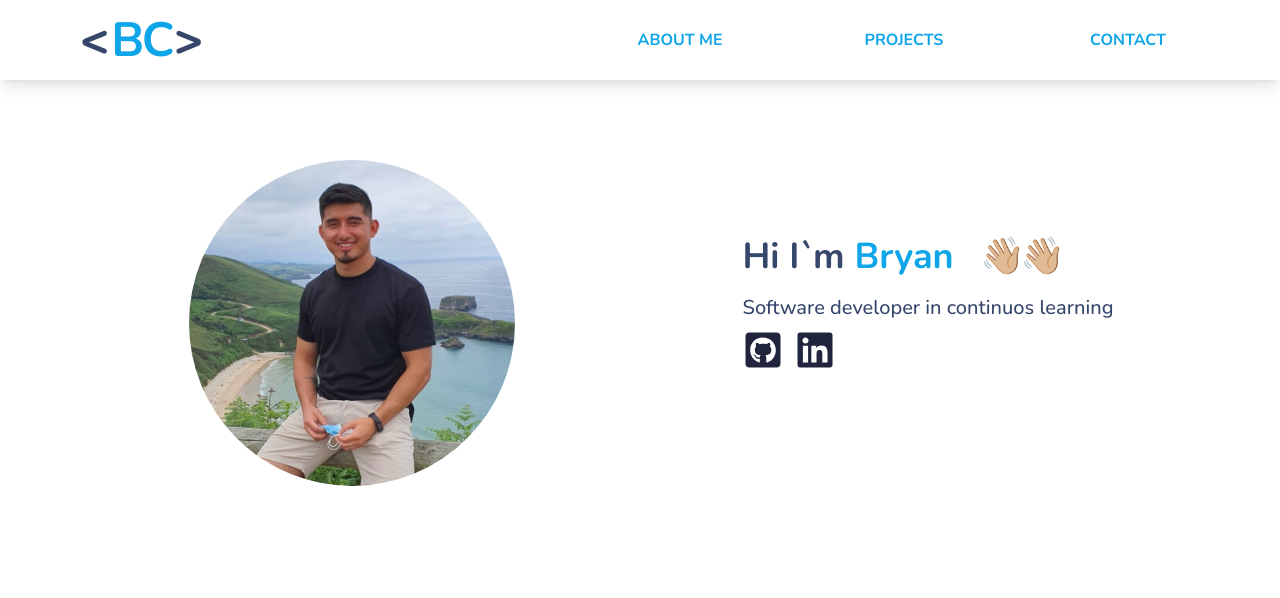
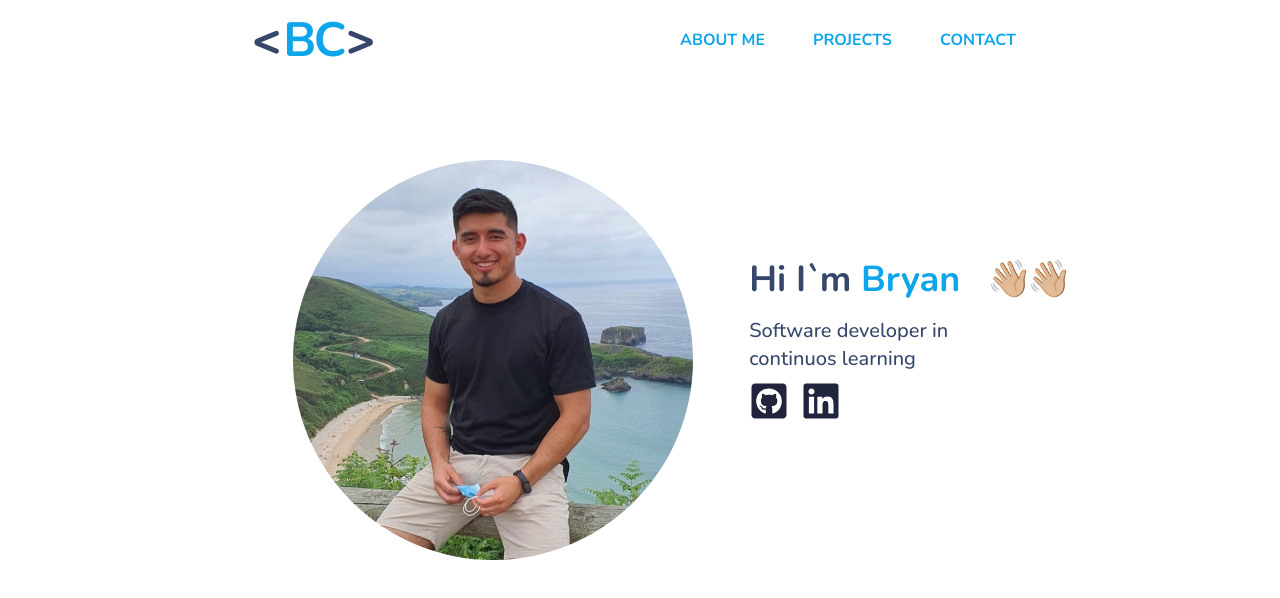
Before and after one commit to BrianC9/portfolio, a Next.js app: page / in a window 1280 px wide. Shown: the top 598 px of the page. Built offline with nearby package versions, Linux system fonts and the light colour scheme.

Commit message:
fix: header style

```diff
--- /dev/null
+++ b/components/DesktopNav.jsx
@@ -0,0 +1,44 @@
+import Link from "next/link";
+function DesktopNav({ path }) {
+  return (
+    <nav>
+      <ul className="hidden md:flex gap-6  ">
+        <Link href={"/aboutme"}>
+          <li
+            className={`px-3 ${
+              path === "/aboutme"
+                ? "cursor-pointer uppercase list-none   font-bold  text-center  bg-secondary text-white transition-all duration-200 rounded-full"
+                : "cursor-pointer uppercase list-none  text-secondary font-bold  text-center  hover:bg-secondary hover:text-white transition-all duration-200 hover:rounded-full"
+            }`}
+          >
+            About me
+          </li>
+        </Link>
+        <Link href={"/projects"}>
+          <li
+            className={`px-3 ${
+              path.split("/")[1] === "projects"
+                ? "cursor-pointer uppercase list-none   font-bold  text-center  bg-secondary text-white transition-all duration-200 rounded-full"
+                : "cursor-pointer uppercase list-none  text-secondary font-bold  text-center   hover:bg-secondary hover:text-white transition-all duration-200 hover:rounded-full"
+            }`}
+          >
+            Projects
+          </li>
+        </Link>
+        <Link href={"/contact"}>
+          <li
+            className={`px-3 ${
+              path === "/contact"
+                ? "cursor-pointer uppercase list-none   font-bold  text-center  bg-secondary text-white transition-all duration-200 rounded-full"
+                : "cursor-pointer uppercase list-none  text-secondary font-bold  text-center  hover:bg-secondary hover:text-white transition-all duration-200 hover:rounded-full"
+            }`}
+          >
+            Contact
+          </li>
+        </Link>
+      </ul>
+    </nav>
+  );
+}
+
+export default DesktopNav;
--- a/components/Hamburguer.jsx
+++ b/components/Hamburguer.jsx
@@ -7,7 +7,7 @@ export default function Hamburguer({ isOpen, handleIsOpen }) {
         <div className="relative py-3 mx-auto sm:max-w-xl">
           <nav>
             <button
-              className="relative w-10 h-10 text-primary bg-white rounded-sm focus:outline-none"
+              className="relative w-10 h-10 text-neutral bg-secondary rounded-sm focus:outline-none"
               onClick={handleIsOpen}
             >
               <span className="sr-only">Open main menu</span>
--- a/components/Header.jsx
+++ b/components/Header.jsx
@@ -6,11 +6,12 @@
 
 // TODO: REFACTOR TO MAKE A FLOAT NAVBAR LIKE: https://skiff.com/
 
-import Logo from './Logo';
-import Link from 'next/link';
-import { useRouter } from 'next/router';
-import { useState } from 'react';
-import Hamburguer from './Hamburguer';
+import Logo from "./Logo";
+import Link from "next/link";
+import { useRouter } from "next/router";
+import { useState } from "react";
+import Hamburguer from "./Hamburguer";
+import DesktopNav from "./DesktopNav";
 function Header() {
   const [isOpen, setIsOpen] = useState(false);
   const { asPath } = useRouter();
@@ -18,111 +19,74 @@ function Header() {
     setIsOpen(!isOpen);
   };
   return (
-    <header className='w-full sticky top-0 z-50 bg-neutral shadow-lg h-20 px-5 sm:px-10 md:px-15 lg:px-20 xl:px-30 mb-10 md:mb-20'>
-      <div className='flex justify-between items-center  h-full  '>
+    <header className="flex justify-between items-center sticky rounded-b-xl md:rounded-full top-0 z-50   max-w-[85ch] mx-auto  bg-neutral/20 backdrop-blur-md mb-10  md:mb-20 h-20 px-5 sm:px-10 md:px-15 lg:px-5  ">
       <Logo />
-        <nav>
-          <ul className='hidden md:flex'>
-            <Link href={'/aboutme'}>
+      <DesktopNav path={asPath} />
+      <div className="z-[100] md:hidden">
+        <Hamburguer isOpen={isOpen} handleIsOpen={handleOpen} />
+      </div>
+      <div
+        className={
+          isOpen
+            ? "md:hidden overflow-hidden fixed left-0 top-0 w-full h-screen transition-all  ease-in-out duration-300 bg-black/60"
+            : "hidden fixed left-[-100%] top-0 transition-all  ease-in-out duration-300"
+        }
+        id="mobile-menu"
+      >
+        <div className="bg-light   h-screen  p-5 sm:px-10 md:px-15">
+          <div
+            id="header-mobile"
+            className="flex items-center content-center justify-between "
+          >
+            <Logo />
+          </div>
+          <div className="flex flex-col gap-16">
+            <div>
+              <p className="border-b border-secondary text-sm sm:text-lg my-3 text-center w-fit mx-auto">
+                Software developer
+              </p>
+            </div>
+            <div id="mavbar-mobile" className=" py-6 ">
+              <ul className="flex flex-col items-center gap-10">
+                <Link href={"/"}>
                   <li
                     className={
-                  asPath === '/aboutme'
-                    ? 'cursor-pointer uppercase list-none   font-bold lg:ml-20 w-36 text-center md:py-1 bg-secondary text-white transition-all duration-200 rounded-full'
-                    : 'cursor-pointer uppercase list-none  text-secondary font-bold lg:ml-20 w-36 text-center md:py-1 hover:bg-secondary hover:text-white transition-all duration-200 hover:rounded-full'
+                      asPath === "/"
+                        ? "text-secondary sm:text-4xl cursor-pointer uppercase list-none text-3xl font-bold  text-center md:py-1 transition-all duration-200"
+                        : "active:text-secondary sm:text-4xl cursor-pointer uppercase list-none text-3xl font-bold  text-center md:py-1 transition-all duration-200 "
+                    }
+                  >
+                    Home
+                  </li>
+                </Link>
+                <Link href={"/aboutme"}>
+                  <li
+                    className={
+                      asPath === "/aboutme"
+                        ? "text-secondary sm:text-4xl cursor-pointer uppercase list-none text-3xl font-bold  text-center md:py-1 transition-all duration-200"
+                        : "active:text-secondary sm:text-4xl cursor-pointer uppercase list-none text-3xl font-bold  text-center md:py-1 transition-all duration-200 "
                     }
                   >
                     About me
                   </li>
                 </Link>
-            <Link href={'/projects'}>
+                <Link href={"/projects"}>
                   <li
                     className={
-                  asPath.split('/')[1] === 'projects'
-                    ? 'cursor-pointer uppercase list-none   font-bold lg:ml-20 w-36 text-center md:py-1 bg-secondary text-white transition-all duration-200 rounded-full'
-                    : 'cursor-pointer uppercase list-none  text-secondary font-bold lg:ml-20 w-36 text-center md:py-1  hover:bg-secondary hover:text-white transition-all duration-200 hover:rounded-full'
+                      asPath.split("/")[1] === "projects"
+                        ? "text-secondary sm:text-4xl cursor-pointer uppercase list-none text-3xl font-bold  text-center md:py-1 transition-all duration-200"
+                        : "active:text-secondary sm:text-4xl cursor-pointer uppercase list-none text-3xl font-bold  text-center md:py-1 transition-all duration-200 "
                     }
                   >
                     Projects
                   </li>
                 </Link>
-            <Link href={'/contact'}>
+                <Link href={"/contact"}>
                   <li
                     className={
-                  asPath === '/contact'
-                    ? 'cursor-pointer uppercase list-none   font-bold lg:ml-20 w-36 text-center md:py-1 bg-secondary text-white transition-all duration-200 rounded-full'
-                    : 'cursor-pointer uppercase list-none  text-secondary font-bold lg:ml-20 w-36 text-center md:py-1 hover:bg-secondary hover:text-white transition-all duration-200 hover:rounded-full'
-                }
-              >
-                Contact
-              </li>
-            </Link>
-          </ul>
-        </nav>
-        <div className='z-[100] md:hidden'>
-          <Hamburguer isOpen={isOpen} handleIsOpen={handleOpen} />
-        </div>
-        <div
-          className={
-            isOpen
-              ? 'md:hidden overflow-hidden fixed left-0 top-0 w-full h-screen transition-all  ease-in-out duration-300 bg-black/60'
-              : ' fixed left-[-100%] top-0 transition-all  ease-in-out duration-300'
-          }
-          id='mobile-menu'
-        >
-          <div className='bg-neutral   h-screen  p-5 sm:px-10 md:px-15'>
-            <div
-              id='header-mobile'
-              className='flex items-center content-center justify-between '
-            >
-              <Logo />
-            </div>
-            <div className='flex flex-col gap-16'>
-              <div>
-                <p className='border-b border-secondary text-sm sm:text-lg my-3 text-center w-fit mx-auto'>
-                  Software developer
-                </p>
-              </div>
-              <div id='mavbar-mobile' className=' py-6 '>
-                <ul className='flex flex-col items-center gap-10'>
-                  <Link href={'/'}>
-                    <li
-                      className={
-                        asPath === '/'
-                          ? 'text-secondary sm:text-4xl cursor-pointer uppercase list-none text-3xl font-bold  text-center md:py-1 transition-all duration-200'
-                          : 'active:text-secondary sm:text-4xl cursor-pointer uppercase list-none text-3xl font-bold  text-center md:py-1 transition-all duration-200 '
-                      }
-                    >
-                      Home
-                    </li>
-                  </Link>
-                  <Link href={'/aboutme'}>
-                    <li
-                      className={
-                        asPath === '/aboutme'
-                          ? 'text-secondary sm:text-4xl cursor-pointer uppercase list-none text-3xl font-bold  text-center md:py-1 transition-all duration-200'
-                          : 'active:text-secondary sm:text-4xl cursor-pointer uppercase list-none text-3xl font-bold  text-center md:py-1 transition-all duration-200 '
-                      }
-                    >
-                      About me
-                    </li>
-                  </Link>
-                  <Link href={'/projects'}>
-                    <li
-                      className={
-                        asPath.split('/')[1] === 'projects'
-                          ? 'text-secondary sm:text-4xl cursor-pointer uppercase list-none text-3xl font-bold  text-center md:py-1 transition-all duration-200'
-                          : 'active:text-secondary sm:text-4xl cursor-pointer uppercase list-none text-3xl font-bold  text-center md:py-1 transition-all duration-200 '
-                      }
-                    >
-                      Projects
-                    </li>
-                  </Link>
-                  <Link href={'/contact'}>
-                    <li
-                      className={
-                        asPath === '/contact'
-                          ? 'text-secondary sm:text-4xl cursor-pointer uppercase list-none text-3xl font-bold  text-center md:py-1 transition-all duration-200'
-                          : 'active:text-secondary sm:text-4xl cursor-pointer uppercase list-none text-3xl font-bold  text-center md:py-1 transition-all duration-200 '
+                      asPath === "/contact"
+                        ? "text-secondary sm:text-4xl cursor-pointer uppercase list-none text-3xl font-bold  text-center md:py-1 transition-all duration-200"
+                        : "active:text-secondary sm:text-4xl cursor-pointer uppercase list-none text-3xl font-bold  text-center md:py-1 transition-all duration-200 "
                     }
                   >
                     Contact
@@ -130,16 +94,15 @@ function Header() {
                 </Link>
               </ul>
               <div
-                  id='toggle'
-                  className='my-10 flex items-center gap-2 justify-center'
+                id="toggle"
+                className="my-10 flex items-center gap-2 justify-center"
               >
                 <span>ES</span>
-                  <label className='relative inline-flex items-center cursor-pointer'>
-                    <input type='checkbox' value='' className='sr-only peer' />
+                <label className="relative inline-flex items-center cursor-pointer">
+                  <input type="checkbox" value="" className="sr-only peer" />
                   <div className="w-11 h-6 bg-gray-200 rounded-full peer peer-focus:ring-4 peer-focus:ring-blue-300 dark:peer-focus:ring-blue-800 dark:bg-gray-700 peer-checked:after:translate-x-full peer-checked:after:border-white after:content-[''] after:absolute after:top-0.5 after:left-[2px] after:bg-white after:border-gray-300 after:border after:rounded-full after:h-5 after:w-5 after:transition-all dark:border-gray-600 peer-checked:bg-blue-600"></div>
                 </label>
                 <span>EN</span>
-                </div>
               </div>
             </div>
           </div>
--- a/components/Homepage.jsx
+++ b/components/Homepage.jsx
@@ -1,20 +1,19 @@
-import Head from "next/head";
 import Image from "next/image";
 import SocialIcons from "./SocialIcons";
 function Homepage() {
   return (
-    <main className="grid grid-cols-1 gap-8 place-items-center place-content-center px-5 sm:px-10 md:px-15 lg:px-20 xl:px-30 md:grid-cols-2 h-5/6">
+    <main className="max-w-[85ch] mx-auto flex-col md:flex md:flex-row items-center  justify-center gap-14  px-5 sm:px-10 md:px-15 lg:px-20 xl:px-30 md:grid-cols-2 ">
       <Image
         src={"/assets/images/foto-perfil.jpg"}
         alt="Myself portrait"
         width={400}
         height={400}
-        className="rounded-full w-3/4 md:w-[75%] lg:w-[60%]"
+        className="rounded-full"
         priority={true}
         blurDataURL={"/assets/images/foto-perfil.jpg"}
         placeholder="blur"
       />
-      <div className="flex flex-col items-center  gap-2 md:text-left md:items-start  ">
+      <section className="flex flex-col items-center  gap-2 md:text-left md:items-start  ">
         <div className="self-start  sm:pl-6 md:pl-0 text-3xl md:text-4xl  ">
           <h1 className="typewritter-animation">
             Hi I`m <span className="text-secondary">Bryan</span>
@@ -30,7 +29,7 @@ function Homepage() {
           Software developer in continuos learning
         </h2>
         <SocialIcons size={40} />
-      </div>
+      </section>
     </main>
   );
 }
--- a/components/Slider.jsx
+++ b/components/Slider.jsx
@@ -24,7 +24,7 @@ function Slider({ slides }) {
     <div className=" h-[360px] sm:h-[400px] w-full m-auto relative group my-6">
       <div
         style={{ backgroundImage: `url(${slides[currentIndex].src})` }}
-        className="w-full h-full rounded-2xl bg-cover  duration-500"
+        className="w-full h-full rounded-2xl bg-cover bg-center  duration-500"
       ></div>
       <div className="  absolute top-[50%] -translate-x-0 translate-y-[-50%] left-5 text-2xl rounded-full p-2 bg-black/30 text-white cursor-pointer">
         <BsChevronCompactLeft onClick={prevSlide} size={30} />
```
Lines whose indentation alone changed are shown as unchanged.
